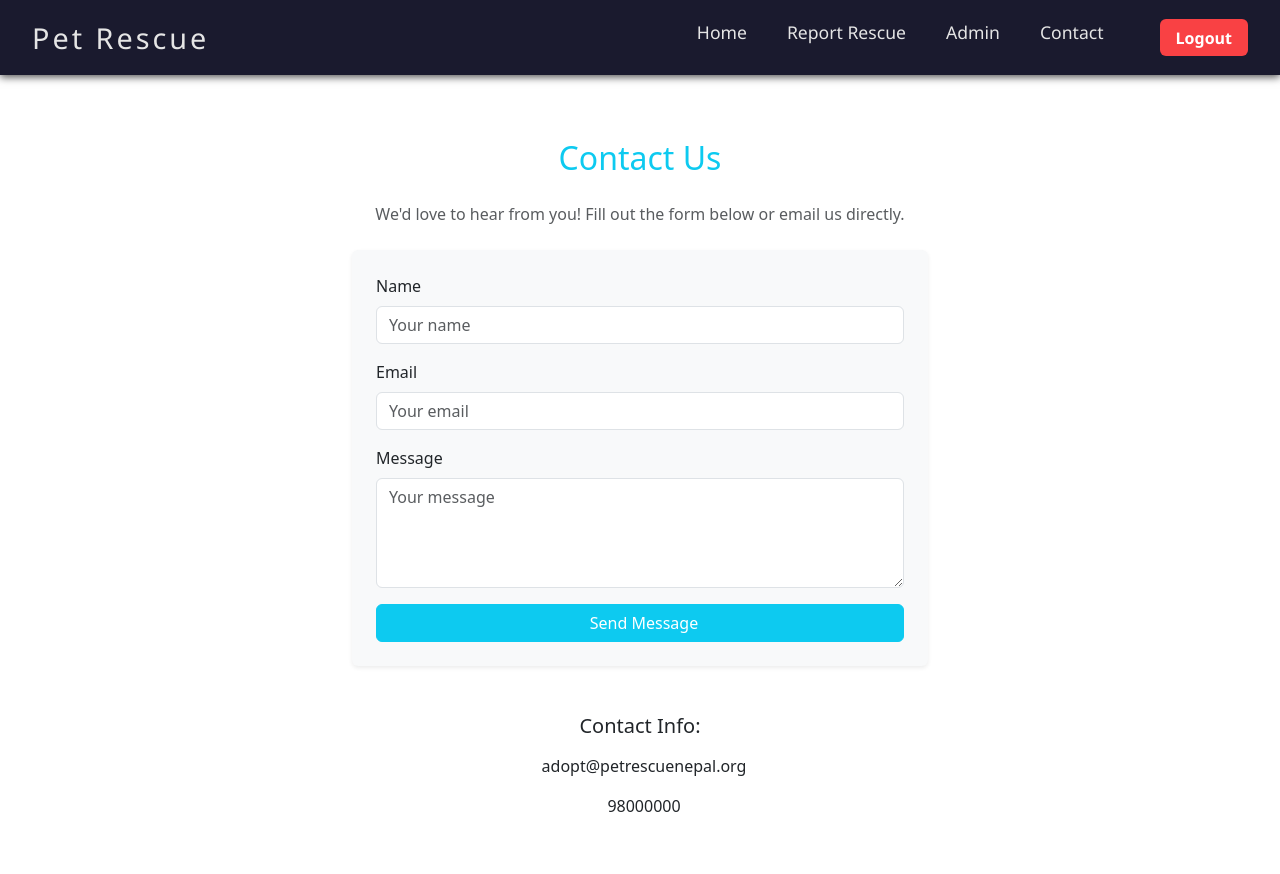
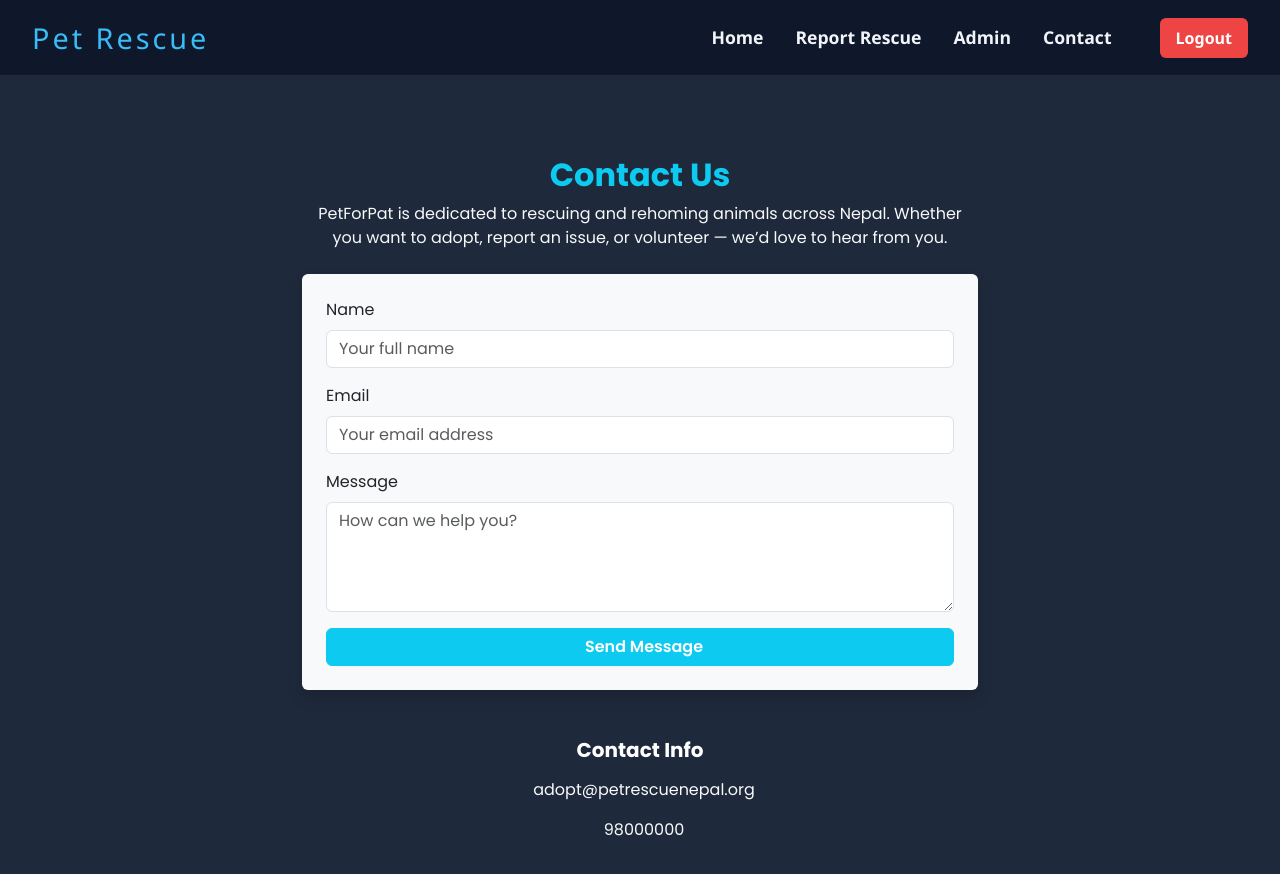
Before and after one commit to sush911/PetAdoptionMern, a React (Vite) app in the folder frontend/: page /contact in a window 1280 px wide. Shown: the top 874 px of the page. Built offline with nearby package versions, Linux system fonts and the light colour scheme; sample sign-in values are in the browser's storage.

Commit message:
final for this sprint

```diff
--- a/frontend/src/components/Home.jsx
+++ b/frontend/src/components/Home.jsx
@@ -46,7 +46,7 @@ const Home = () => {
                 style={{ height: '220px', objectFit: 'cover' }}
               />
               <div className="card-body text-center">
-                <p className="card-text fw-semibold mb-0">Pet #{idx + 1}</p>
+                <p className="card-text fw-semibold mb-0">Pet {idx + 1}</p>
               </div>
             </div>
           </div>
--- a/frontend/src/components/Layout.jsx
+++ b/frontend/src/components/Layout.jsx
@@ -15,7 +15,7 @@ const Layout = ({ children, setToken }) => {
     <>
       <nav style={navStyle}>
         <div style={logoStyle}>
-          <Link to="/home" style={linkStyle}>Pet Rescue</Link>
+          <Link to="/home" style={logoLinkStyle}>Pet Rescue</Link>
         </div>
         <div style={navLinksStyle}>
           <Link to="/home" style={linkStyle}>Home</Link>
@@ -26,56 +26,67 @@ const Layout = ({ children, setToken }) => {
         </div>
       </nav>
 
-      <main style={{ padding: '1rem' }}>
+      <main style={mainWrapperStyle}>
         {children}
       </main>
     </>
   );
 };
 
-// Styles
+// === Styles ===
+
 const navStyle = {
   display: 'flex',
   justifyContent: 'space-between',
   alignItems: 'center',
-  backgroundColor: '#1a1a2e',
+  backgroundColor: '#0f172a', // dark navy
   padding: '1rem 2rem',
-  boxShadow: '0 2px 8px rgba(0,0,0,0.7)',
+  boxShadow: '0 4px 12px rgba(0, 0, 0, 0.6)',
   fontFamily: "'Segoe UI', Tahoma, Geneva, Verdana, sans-serif",
 };
 
 const logoStyle = {
   fontSize: '1.8rem',
   fontWeight: '900',
-  color: '#fca311',
+};
+
+const logoLinkStyle = {
+  color: '#38bdf8', // sky blue
+  textDecoration: 'none',
   letterSpacing: '3px',
-  cursor: 'default',
 };
 
 const navLinksStyle = {
   display: 'flex',
-  gap: '2.5rem', // <-- this creates space between links
-  fontSize: '1.1rem',
-  fontWeight: '600',
-  color: '#e5e5e5',
+  gap: '2rem',
+  alignItems: 'center',
 };
 
 const linkStyle = {
-  color: '#e5e5e5',
+  color: '#f1f5f9', // light text
+  fontSize: '1.1rem',
   textDecoration: 'none',
+  fontWeight: '600',
   transition: 'color 0.3s',
 };
 
 const logoutBtnStyle = {
-  backgroundColor: '#f94144',
+  backgroundColor: '#ef4444', // red
   border: 'none',
-  padding: '0.4rem 1rem',
+  padding: '0.5rem 1rem',
   borderRadius: '6px',
   color: '#fff',
   cursor: 'pointer',
-  fontWeight: '700',
+  fontWeight: '600',
   fontSize: '1rem',
   marginLeft: '1rem',
 };
 
+const mainWrapperStyle = {
+  padding: '2rem',
+  backgroundColor: '#1e293b', // slate dark
+  color: '#e2e8f0', // text color for content
+  minHeight: '100vh',
+};
+
 export default Layout;
--- a/frontend/src/components/RescueList.jsx
+++ b/frontend/src/components/RescueList.jsx
@@ -7,7 +7,7 @@ const RescueList = () => {
   const fetchRescues = async () => {
     try {
       const res = await axios.get('http://localhost:5000/api/rescues', {
-        headers: { 'x-auth-token': localStorage.getItem('token') }
+        headers: { 'x-auth-token': localStorage.getItem('token') },
       });
       setRescues(res.data);
     } catch (error) {
@@ -24,7 +24,7 @@ const RescueList = () => {
 
     try {
       await axios.delete(`http://localhost:5000/api/rescues/${id}`, {
-        headers: { 'x-auth-token': localStorage.getItem('token') }
+        headers: { 'x-auth-token': localStorage.getItem('token') },
       });
       fetchRescues();
     } catch (error) {
@@ -33,34 +33,33 @@ const RescueList = () => {
   };
 
   return (
-    <div className="container my-4">
-      <h3 className="mb-4 text-success text-center">Rescue Requests</h3>
+    <div className="container my-5">
+      <h2 className="mb-5 text-center text-success fw-bold display-6">
+        <i className="bi bi-life-preserver me-2"></i> Rescue Requests
+      </h2>
+
+      {rescues.length === 0 && (
+        <p className="text-center text-muted fs-5">No rescue requests found.</p>
+      )}
+
       <div className="row g-4">
-        {rescues.length === 0 && (
-          <p className="text-center text-muted">No rescue requests found.</p>
-        )}
-        {rescues.map(r => (
-          <div key={r._id} className="col-md-6">
-            <div className="card shadow-sm rescue-card-hover h-100">
-              <div className="card-body">
-                <h5 className="card-title">
-                  <i className="bi bi-clipboard-heart me-2 text-danger"></i>
-                  {r.name}
-                </h5>
-                <p className="mb-1"><strong>Phone:</strong> {r.phone}</p>
-                <p className="mb-1"><strong>Location:</strong> {r.location}</p>
-                <p className="mb-1"><strong>Animal:</strong> {r.animalType}</p>
-                <p className="mb-3">{r.description}</p>
-                <div className="d-flex justify-content-end gap-2">
-                  {/* You can add edit functionality here if needed */}
-                  <button
-                    className="btn btn-danger btn-sm d-flex align-items-center"
-                    onClick={() => handleDelete(r._id)}
-                    title="Delete Rescue Request"
-                  >
-                    <i className="bi bi-trash-fill"></i>
-                  </button>
-                </div>
+        {rescues.map((r) => (
+          <div key={r._id} className="col-lg-6 col-xl-4">
+            <div className="card shadow-lg h-100 border-0 rounded-4 rescue-card-hover">
+              <div className="card-header bg-success text-white fw-semibold fs-5 rounded-top-4 d-flex align-items-center justify-content-between">
+                <span><i className="bi bi-person-fill me-2"></i>{r.name}</span>
+                <button
+                  className="btn btn-danger btn-sm px-3 py-1 rounded-pill d-flex align-items-center"
+                  onClick={() => handleDelete(r._id)}
+                >
+                  <i className="bi bi-trash-fill me-1"></i>Delete
+                </button>
+              </div>
+              <div className="card-body fs-6 text-dark">
+                <p className="mb-2"><strong>📞 Phone:</strong> {r.phone}</p>
+                <p className="mb-2"><strong>📍 Location:</strong> {r.location}</p>
+                <p className="mb-2"><strong>🐾 Animal:</strong> {r.animalType}</p>
+                <p className="text-muted">{r.description}</p>
               </div>
             </div>
           </div>
@@ -70,9 +69,25 @@ const RescueList = () => {
       <style>{`
         .rescue-card-hover:hover {
           transform: scale(1.02);
-          box-shadow: 0 0.5rem 1rem rgba(220,53,69,0.2);
-          transition: all 0.3s ease;
-          cursor: pointer;
+          box-shadow: 0 0.8rem 1.5rem rgba(25, 135, 84, 0.25);
+          transition: transform 0.3s ease, box-shadow 0.3s ease;
+        }
+
+        .card-header {
+          background-color: #198754 !important;
+        }
+
+        .btn-danger {
+          font-weight: 600;
+          font-size: 0.9rem;
+        }
+
+        @media (max-width: 576px) {
+          .card-header {
+            flex-direction: column;
+            align-items: flex-start;
+            gap: 0.5rem;
+          }
         }
       `}</style>
     </div>
--- a/frontend/src/components/contact.jsx
+++ b/frontend/src/components/contact.jsx
@@ -2,38 +2,77 @@ import React from 'react';
 
 const Contact = () => {
   return (
-    <div className="container my-5" style={{ maxWidth: '600px' }}>
-      <h2 className="mb-4 text-center text-info">Contact Us</h2>
-      <p className="text-muted text-center">
-        We'd love to hear from you! Fill out the form below or email us directly.
+    <div
+      className="d-flex justify-content-center align-items-center"
+      style={{
+        minHeight: '100vh',
+        backgroundColor: '#1e293b', // matches your dark theme
+        fontFamily: "'Poppins', sans-serif",
+      }}
+    >
+      <div className="container my-5" style={{ maxWidth: '700px' }}>
+        <div className="text-center mb-4">
+          <h2 className="text-info fw-bold">Contact Us</h2>
+          <p className="text-light">
+            PetForPat is dedicated to rescuing and rehoming animals across Nepal.
+            Whether you want to adopt, report an issue, or volunteer — we’d love to hear from you.
           </p>
+        </div>
 
-      <form className="mt-4 shadow-sm p-4 rounded bg-light">
+        <form className="bg-light shadow rounded p-4">
           <div className="mb-3">
-          <label className="form-label">Name</label>
-          <input type="text" className="form-control" placeholder="Your name" required />
+            <label className="form-label text-dark">Name</label>
+            <input
+              type="text"
+              className="form-control"
+              placeholder="Your full name"
+              required
+            />
           </div>
 
           <div className="mb-3">
-          <label className="form-label">Email</label>
-          <input type="email" className="form-control" placeholder="Your email" required />
+            <label className="form-label text-dark">Email</label>
+            <input
+              type="email"
+              className="form-control"
+              placeholder="Your email address"
+              required
+            />
           </div>
 
           <div className="mb-3">
-          <label className="form-label">Message</label>
-          <textarea className="form-control" rows="4" placeholder="Your message" required></textarea>
+            <label className="form-label text-dark">Message</label>
+            <textarea
+              className="form-control"
+              rows="4"
+              placeholder="How can we help you?"
+              required
+            ></textarea>
           </div>
 
-        <button type="submit" className="btn btn-info w-100 text-white">
+          <button type="submit" className="btn btn-info w-100 text-white fw-semibold">
             <i className="bi bi-send-fill me-2"></i>Send Message
           </button>
         </form>
 
         <div className="mt-5 text-center">
-        <h5 className="mb-3">Contact Info:</h5>
-        <p><i className="bi bi-envelope-fill me-2"></i>adopt@petrescuenepal.org</p>
-        <p><i className="bi bi-telephone-fill me-2"></i>98000000</p>
+          <h5 className="text-white fw-bold mb-3">Contact Info</h5>
+          <p className="text-light">
+            <i className="bi bi-envelope-fill me-2"></i>
+            adopt@petrescuenepal.org
+          </p>
+          <p className="text-light">
+            <i className="bi bi-telephone-fill me-2"></i>
+            98000000
+          </p>
         </div>
+      </div>
+
+      {/* Google Fonts */}
+      <link
+        href="https://fonts.googleapis.com/css2?family=Poppins:wght@400;600;700&display=swap"
+        rel="stylesheet"
+      />
     </div>
   );
 };
```
Lines whose indentation alone changed are shown as unchanged.
